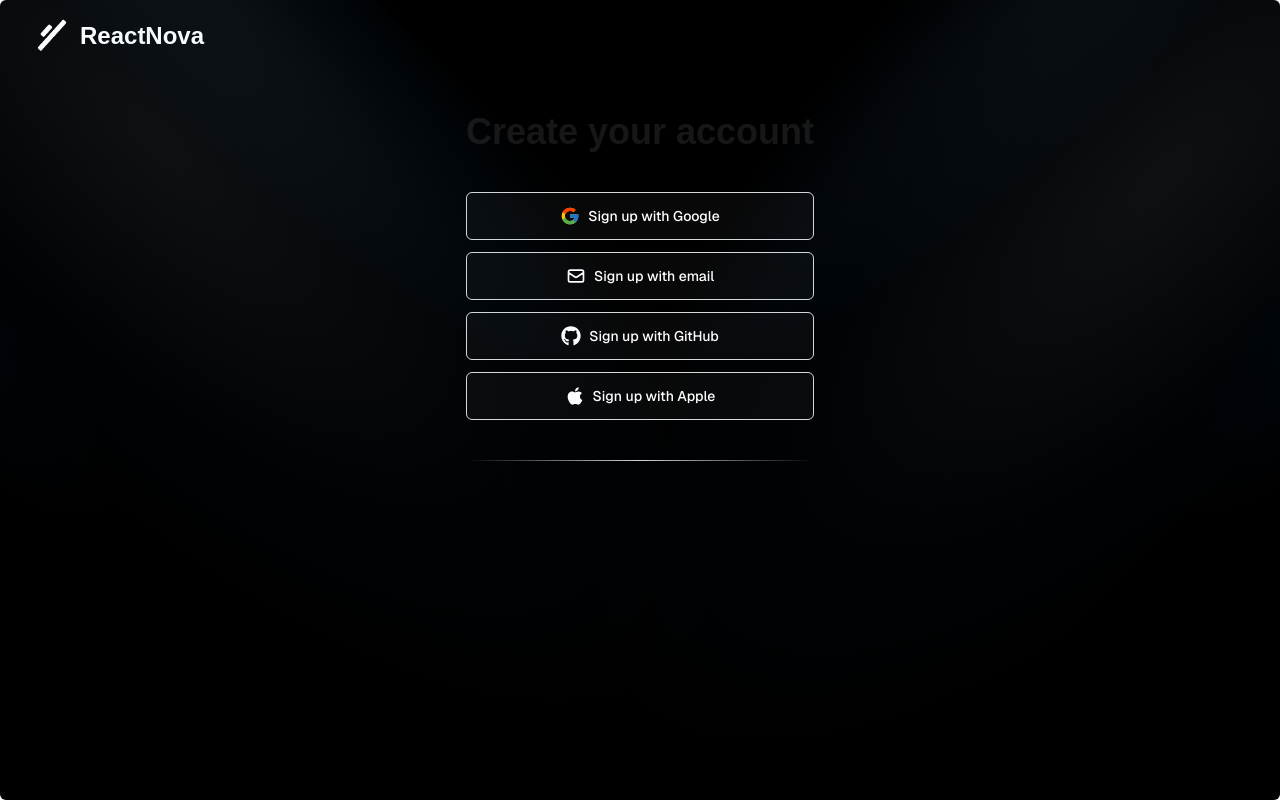
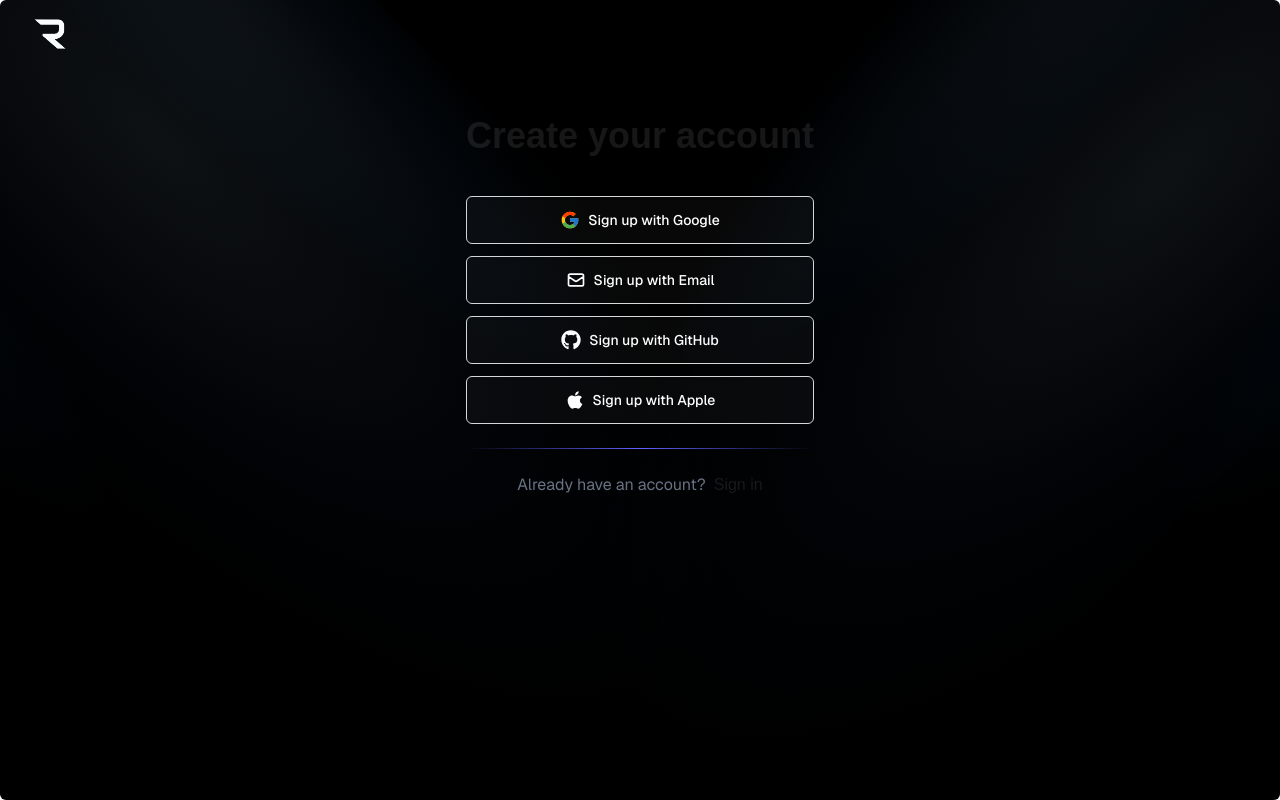
Before and after one commit to SerhiiNadoienko/SpaceR, a Next.js app: page /signup in a window 1280 px wide. Built offline with nearby package versions, Linux system fonts and the light colour scheme.

Commit message:
finished signup ui

```diff
--- a/src/app/(auth)/signup/page.tsx
+++ b/src/app/(auth)/signup/page.tsx
@@ -4,6 +4,9 @@
 import { FcGoogle } from "react-icons/fc";
 import { FaGithub, FaApple } from "react-icons/fa";
 import { HiOutlineMail } from "react-icons/hi";
+import { motion } from "motion/react";
+import Link from "next/link";
+import { ROUTES } from "@/src/constants/routes";
 
 export default function SignUp() {
   const buttonsList = [
@@ -14,7 +17,7 @@
     },
     {
       icon: <HiOutlineMail size={30} className="text-white size-5" />,
-      text: "email",
+      text: "Email",
       onClick: () => console.log("Sign up with email"),
     },
     {
@@ -30,23 +33,61 @@
   ];
 
   return (
-    <div className="pt-10">
+    <div className="pt-12">
       <div className="w-full max-w-md flex flex-col gap-6">
         <h1 className="text-4xl font-bold text-center">Create your account</h1>
 
         <div className="flex flex-col gap-3 mt-4">
-          {buttonsList.map(({ icon, text, onClick }) => {
+          {buttonsList.map(({ icon, text, onClick }, i) => {
+            const fromLeft = i % 2 === 0;
+
             return (
-              <Button key={text} variant="border" size="xl" onClick={onClick}>
-                {icon}
-                <span className="text-white font-sans">
-                  Sign up with {text}
-                </span>
-              </Button>
+              <motion.div
+                key={text}
+                initial={{
+                  x: fromLeft ? -10 : 10,
+                  opacity: 0,
+                }}
+                animate={{
+                  x: 0,
+                  opacity: 1,
+                }}
+                transition={{
+                  duration: 0.45,
+                  ease: "easeOut",
+                  delay: i * 0.1,
+                }}
+                className="w-full"
+              >
+                <Button
+                  variant="border"
+                  size="xl"
+                  onClick={onClick}
+                  className="w-full"
+                >
+                  {icon}
+                  <span className="text-white font-sans">
+                    Sign up with {text}
+                  </span>
+                </Button>
+              </motion.div>
             );
           })}
         </div>
-        <div className="my-4 h-[1px] w-full bg-gradient-to-r from-transparent via-neutral-300 to-transparent dark:via-neutral-700" />
+
+        <motion.div
+          className="bg-gradient-to-r from-transparent via-indigo-500 to-transparent h-px w-full"
+          initial={{ scaleX: 0 }}
+          animate={{ scaleX: 1 }}
+          transition={{ duration: 0.8, ease: "easeOut" }}
+        />
+
+        <div className="flex gap-2 justify-center">
+          <span className="font-sans text-gray-500">
+            Already have an account?
+          </span>
+          <Link href={ROUTES.SIGN_IN}>Sign in</Link>
+        </div>
       </div>
     </div>
   );
--- a/src/app/components/TopBar.tsx
+++ b/src/app/components/TopBar.tsx
@@ -13,10 +13,8 @@
   return (
     <div className="w-full flex items-center justify-between gap-4 py-4 z-10">
       <Link href={nav}>
-        {" "}
         <div className="flex items-center cursor-pointer">
-          <Image src={logo} alt="Logo" width={40} height={40} />
-          <h1 className="ml-2 text-white font-bold text-2xl">ReactNova</h1>
+          <Image src={logo} alt="Logo" width={36} height={36} />
         </div>
       </Link>
 
--- a/src/app/layout.tsx
+++ b/src/app/layout.tsx
@@ -13,7 +13,7 @@
 });
 
 export const metadata: Metadata = {
-  title: "ReactNova",
+  title: "SpaceR",
   description: "Generated by create next app",
 };
 
```
Also changed, not shown: public/logo.png, 1 other file (tests, documents, lock files or other folders).
